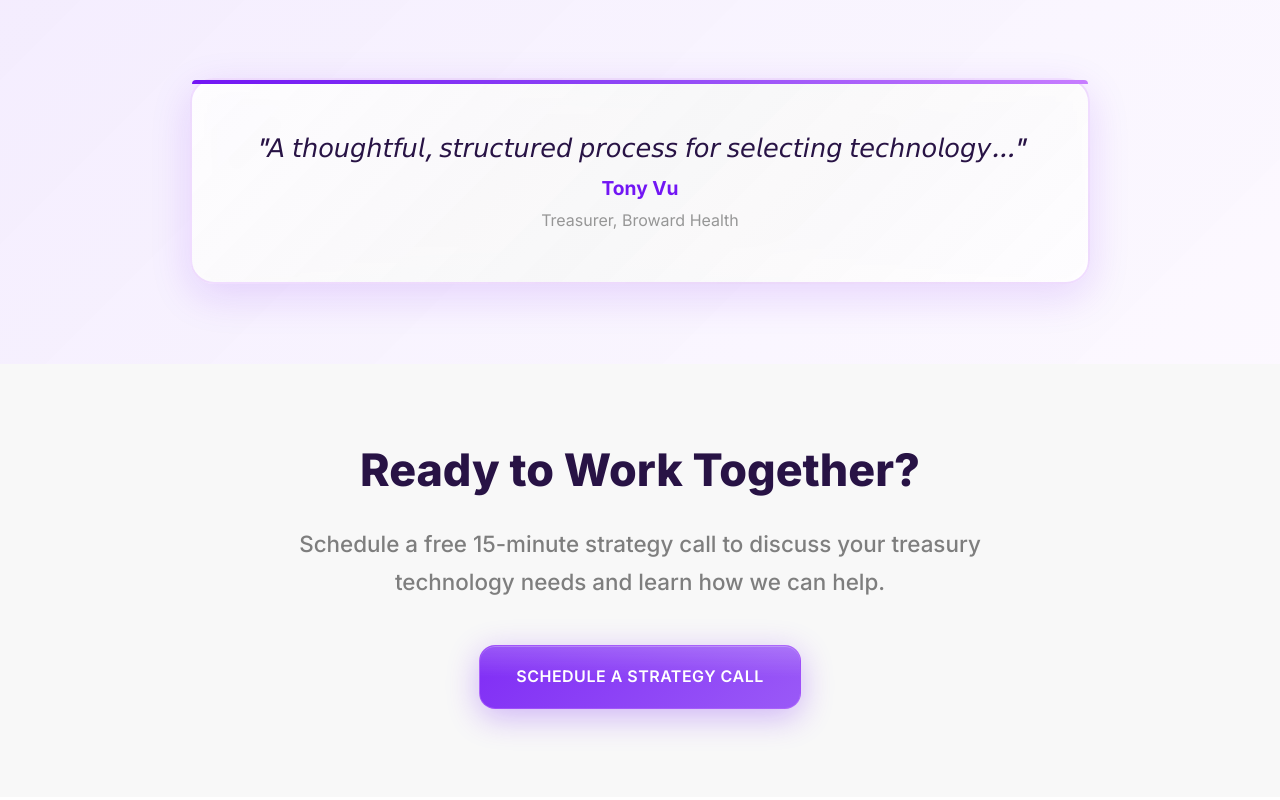
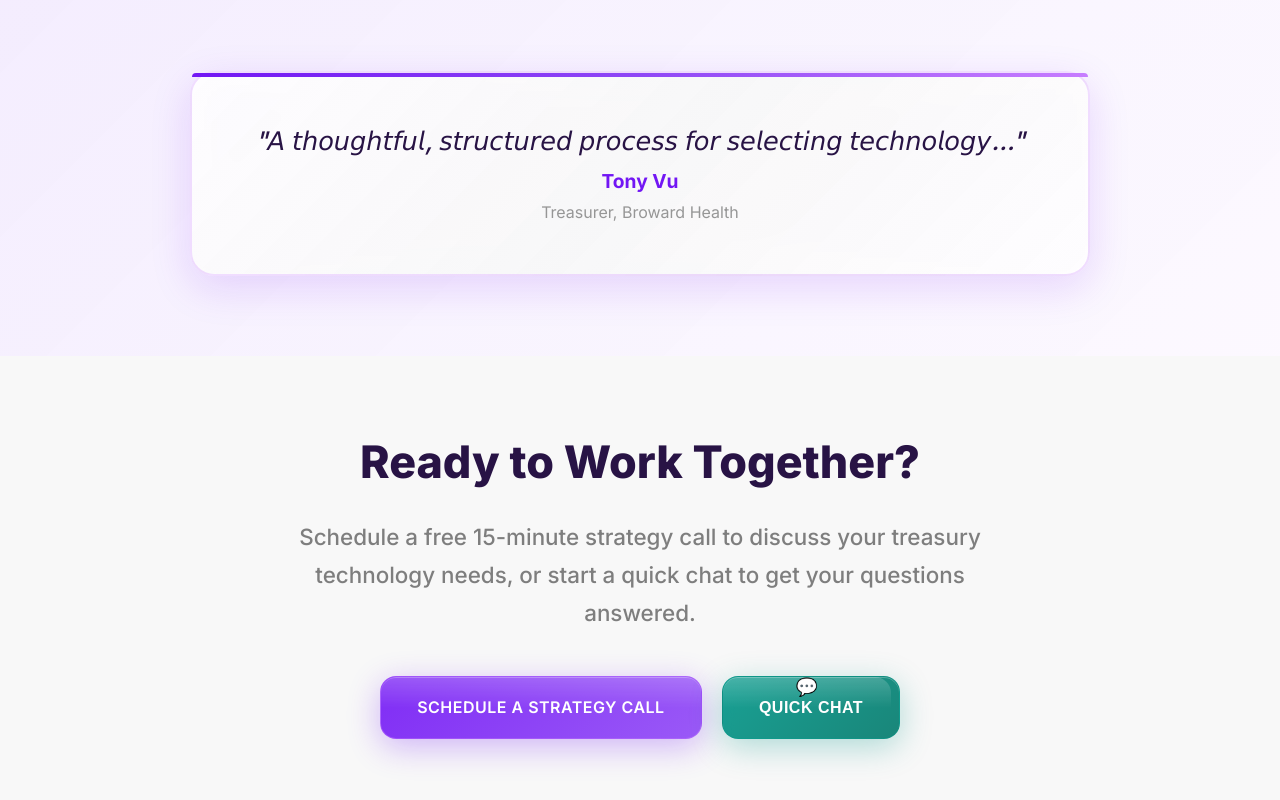
Before and after one commit to RealTreasury/Team, a plain HTML site: page index.html in a window 1280 px wide. Shown: the part 1410-2210 px from the top of the page. Drawn offline with Linux system fonts and the light colour scheme.

Commit message:
Update index.html

```diff
--- a/index.html
+++ b/index.html
@@ -124,7 +124,7 @@
                 inset 0 1px 0 rgba(255,255,255,0.3);
         }
 
-        /* Contact Form CTA Button */
+        /* Contact/Chat CTA Button */
         .btn-contact {
             background: linear-gradient(135deg, rgba(76,175,80,0.9) 0%, rgba(67,160,71,0.9) 100%);
             color: var(--white);
@@ -141,6 +141,32 @@
                 0 12px 40px rgba(76,175,80,0.4),
                 inset 0 1px 0 rgba(255,255,255,0.3);
             color: var(--white);
+        }
+
+        /* Chat Button Specific Styling */
+        .btn-chat {
+            background: linear-gradient(135deg, rgba(0,150,136,0.9) 0%, rgba(0,121,107,0.9) 100%);
+            color: var(--white);
+            border: 1px solid rgba(0,150,136,0.4);
+            box-shadow:
+                0 8px 32px rgba(0,150,136,0.3),
+                inset 0 1px 0 rgba(255,255,255,0.25);
+            position: relative;
+        }
+
+        .btn-chat:hover {
+            transform: translateY(-3px) scale(1.02);
+            background: linear-gradient(135deg, rgba(0,121,107,0.95) 0%, rgba(0,105,92,0.95) 100%);
+            box-shadow:
+                0 12px 40px rgba(0,150,136,0.4),
+                inset 0 1px 0 rgba(255,255,255,0.3);
+            color: var(--white);
+        }
+
+        .btn-chat::before {
+            content: '💬';
+            margin-right: 8px;
+            font-size: 1.1em;
         }
 
         /* Modal Button from Homepage */
@@ -808,7 +834,7 @@
                 <div class="hero-buttons">
                     <a href="#openVideoModal" class="btn btn-primary">Explore Treasury Tech Demos</a>
                     <a href="https://outlook.office.com/book/RealTreasuryMeeting@realtreasury.com/s/LgF7vpFIP0qANup2hPHi_g2?ismsaljsauthenabled" target="_blank" class="btn btn-outline">Schedule Strategy Call</a>
-                    <a href="mailto:hello@realtreasury.com?subject=Treasury Technology Inquiry" class="btn btn-contact">Contact Us Directly</a>
+                    <button onclick="openTawkChat()" class="btn btn-chat">Chat With Us Now</button>
                 </div>
             </div>
         </div>
@@ -913,8 +939,11 @@
         <div class="container">
             <div class="cta-content">
                 <h2 contenteditable="true">Ready to Work Together?</h2>
-                <p class="lead" contenteditable="true">Schedule a free 15-minute strategy call to discuss your treasury technology needs and learn how we can help.</p>
-                <a href="https://outlook.office.com/book/RealTreasuryMeeting@realtreasury.com/s/LgF7vpFIP0qANup2hPHi_g2?ismsaljsauthenabled" target="_blank" class="btn btn-primary">Schedule a Strategy Call</a>
+                <p class="lead" contenteditable="true">Schedule a free 15-minute strategy call to discuss your treasury technology needs, or start a quick chat to get your questions answered.</p>
+                <div style="display: flex; gap: 20px; justify-content: center; flex-wrap: wrap; margin-top: 32px;">
+                    <a href="https://outlook.office.com/book/RealTreasuryMeeting@realtreasury.com/s/LgF7vpFIP0qANup2hPHi_g2?ismsaljsauthenabled" target="_blank" class="btn btn-primary">Schedule a Strategy Call</a>
+                    <button onclick="openTawkChat()" class="btn btn-chat">Quick Chat</button>
+                </div>
             </div>
         </div>
     </section>
@@ -927,6 +956,18 @@
     <script>
         // Global edit mode state
         let editModeEnabled = true;
+
+        // Tawk.to Chat Integration
+        window.openTawkChat = function() {
+            if (typeof Tawk_API !== 'undefined' && Tawk_API.maximize) {
+                Tawk_API.maximize();
+                console.log('Tawk chat opened');
+            } else {
+                console.log('Tawk not loaded yet, opening fallback');
+                // Fallback to email if Tawk isn't loaded
+                window.location.href = 'mailto:hello@realtreasury.com?subject=Treasury Technology Inquiry';
+            }
+        };
 
         document.addEventListener('DOMContentLoaded', function() {
             console.log('Real Treasury About/Team page loaded - Enhanced with CTA and Contact Info');
```
